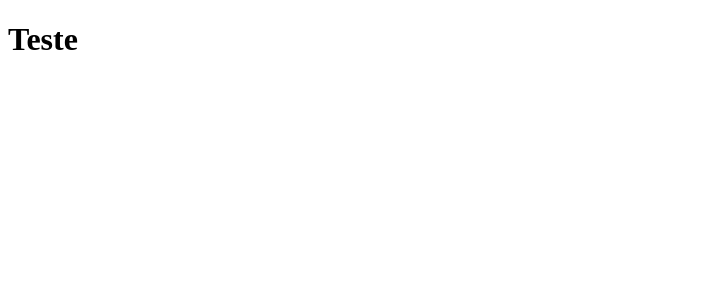
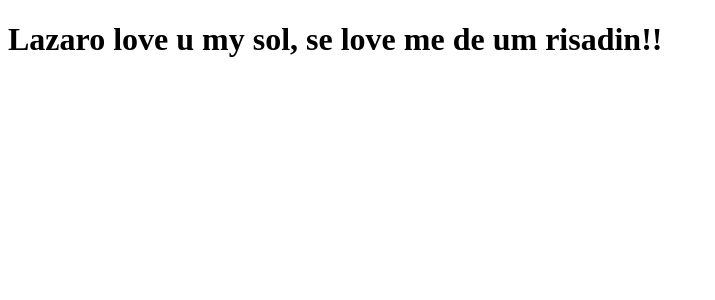
Before and after one commit to Silasns/clone-tabnews, a Next.js app: page / in a window 1280 px wide. Shown: the top 300 px of the page, without its empty margins (0-715 px from the left). Built offline with nearby package versions, Linux system fonts and the light colour scheme.

Commit message:
Adicionando texto

```diff
--- a/pages/index.js
+++ b/pages/index.js
@@ -1,5 +1,5 @@
 function Home(){
-    return <h1>Teste</h1>
+    return <h1>Lazaro love u my sol, se love me de um risadin!!</h1>
 }
 
 export default Home;
```
